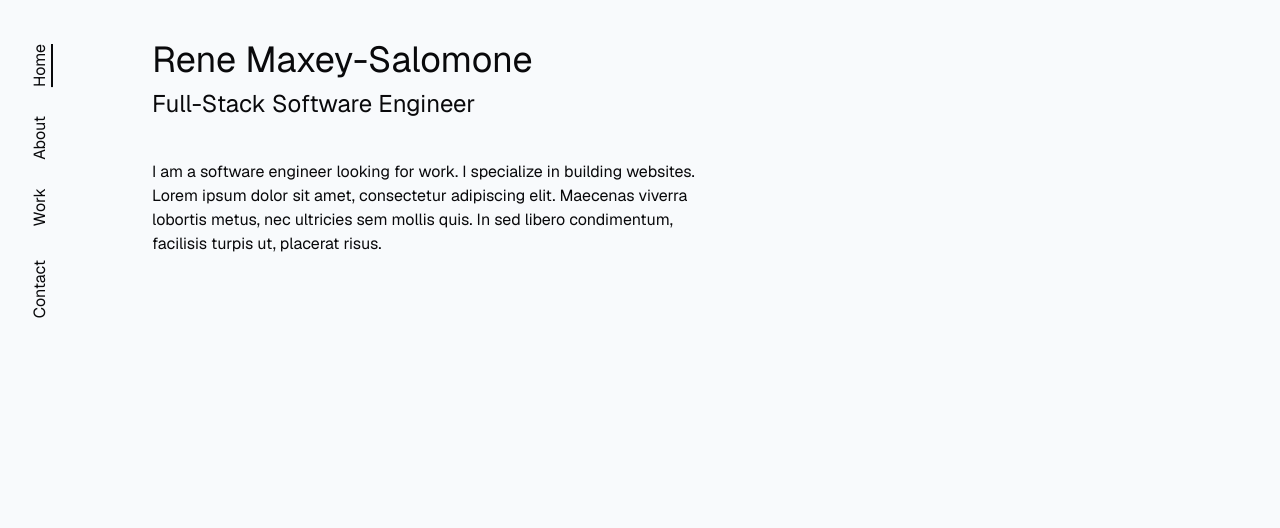
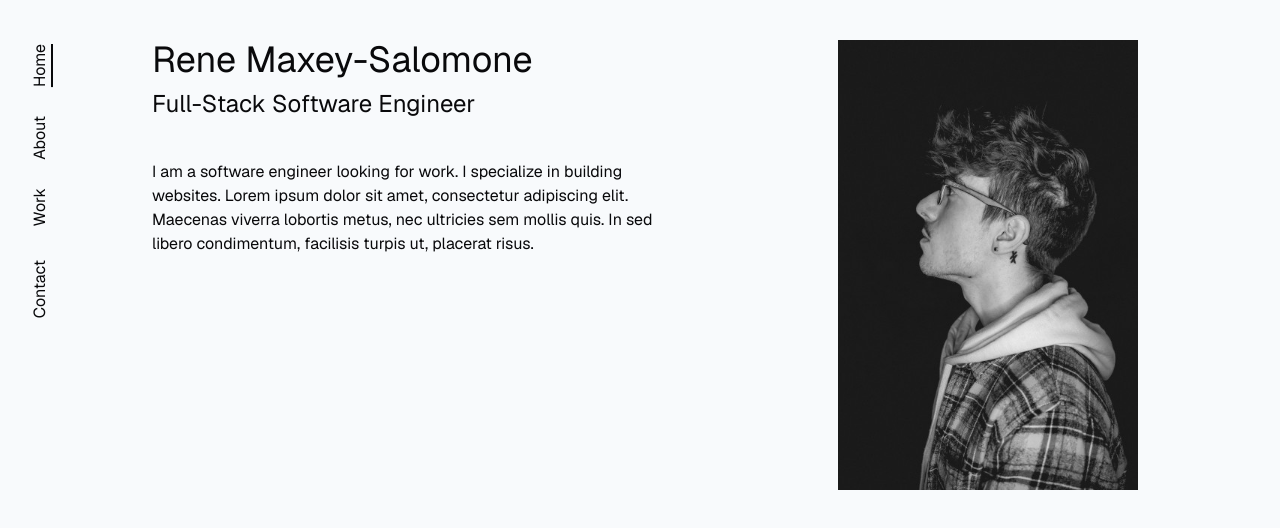
Before and after one commit to ReneMSdev/portfolio-website, a Next.js app: page / in a window 1280 px wide. Shown: the top 528 px of the page. Built offline with nearby package versions, Linux system fonts and the light colour scheme.

Commit message:
added image to home page

```diff
--- a/src/app/page.js
+++ b/src/app/page.js
@@ -2,15 +2,29 @@ import Image from 'next/image'
 
 export default function Home() {
   return (
-    <>
-      <h1 className='text-4xl text-semibold'>Rene Maxey-Salomone</h1>
-      <h2 className='text-2xl mt-2'>Full-Stack Software Engineer</h2>
+    <div className='grid grid-cols-1 md:grid-cols-2 gap-8 items-start'>
+      {/* Text Column */}
+      <div className=''>
+        <h1 className='text-4xl text-semibold'>Rene Maxey-Salomone</h1>
+        <h2 className='text-2xl mt-2'>Full-Stack Software Engineer</h2>
 
-      <p className='max-w-xl pt-10'>
-        I am a software engineer looking for work. I specialize in building websites. Lorem ipsum
-        dolor sit amet, consectetur adipiscing elit. Maecenas viverra lobortis metus, nec ultricies
-        sem mollis quis. In sed libero condimentum, facilisis turpis ut, placerat risus.
-      </p>
-    </>
+        <p className='max-w-xl pt-10'>
+          I am a software engineer looking for work. I specialize in building websites. Lorem ipsum
+          dolor sit amet, consectetur adipiscing elit. Maecenas viverra lobortis metus, nec
+          ultricies sem mollis quis. In sed libero condimentum, facilisis turpis ut, placerat risus.
+        </p>
+      </div>
+
+      {/* Image Column */}
+      <div className='flex justify-center'>
+        <Image
+          src='/profile1.jpg'
+          alt='Rene Maxey-Salomone'
+          width={300}
+          height={0}
+          layout='intrinsic'
+        />
+      </div>
+    </div>
   )
 }
```
